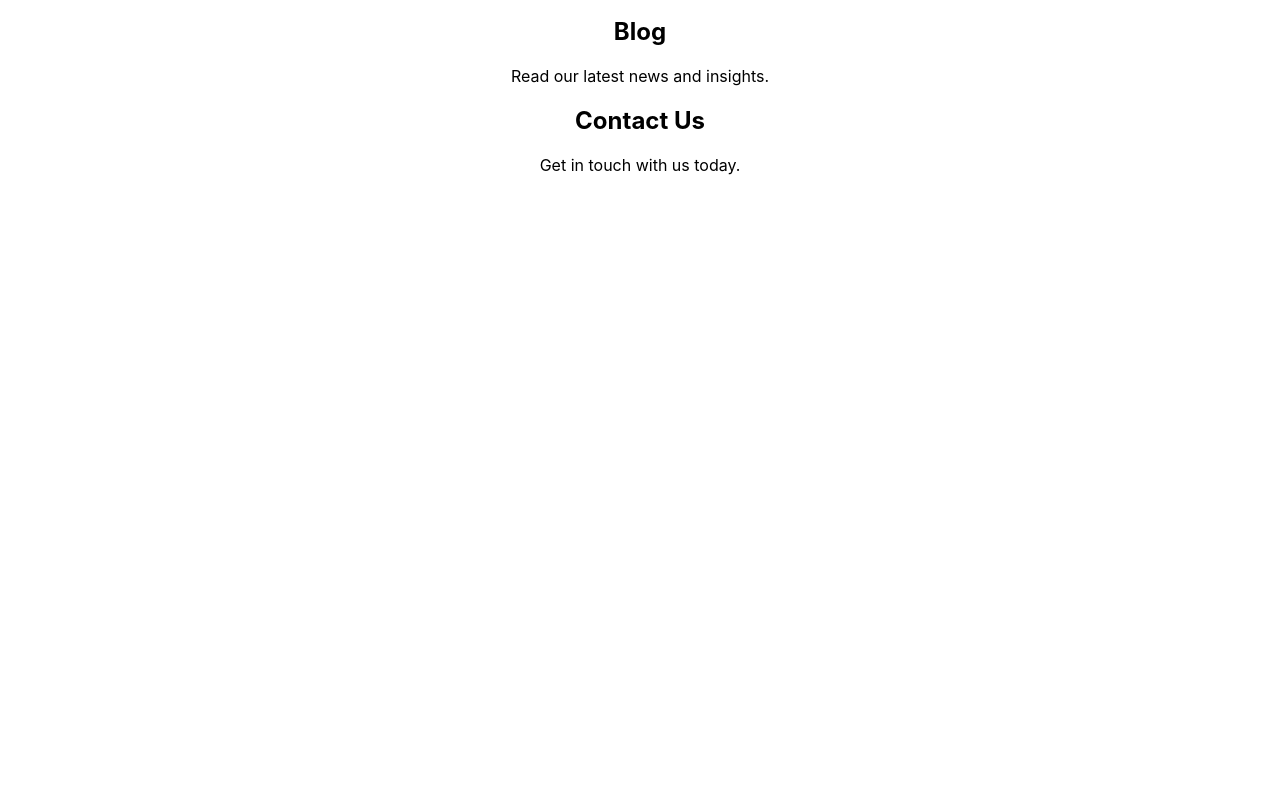
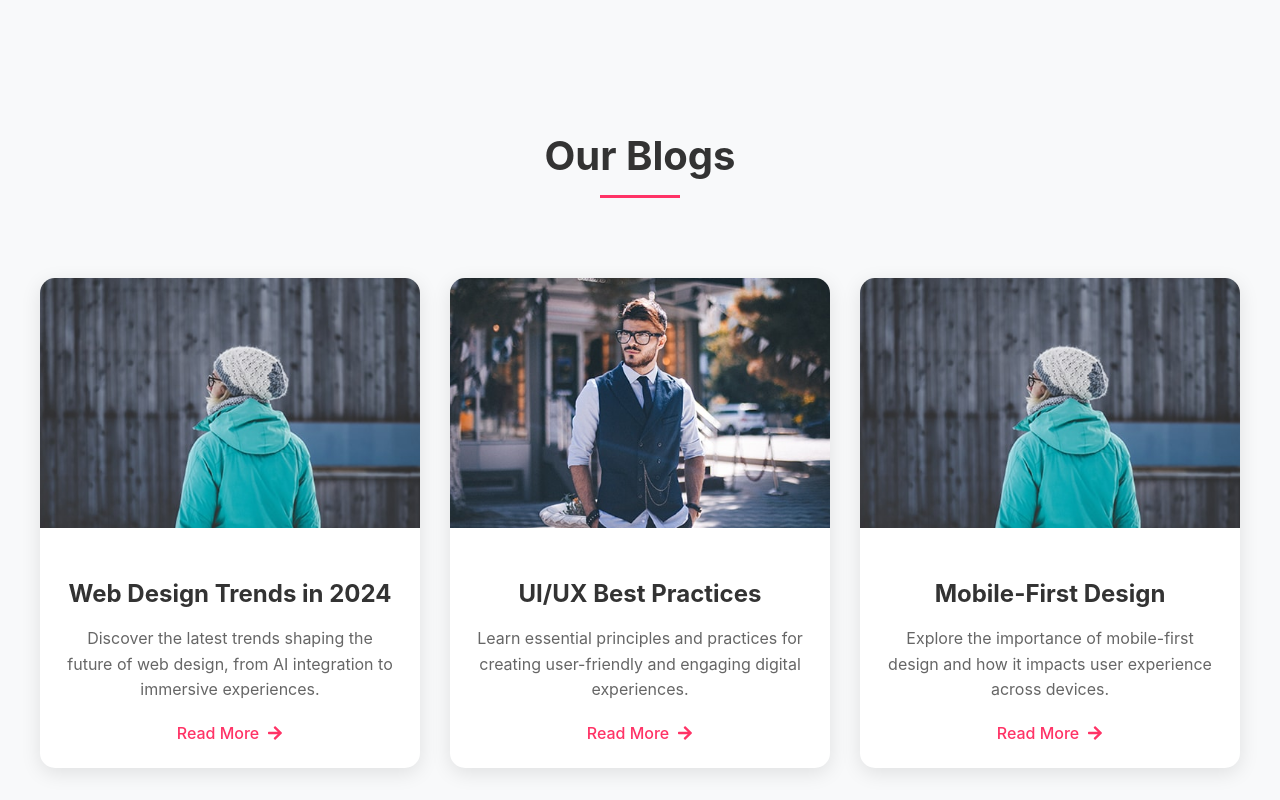
Before and after one commit to YoussefGad97/Fokir2, a React (Create React App) app: page / in a window 1280 px wide. Shown: the part 5320-6120 px from the top of the page. Before the commit the page ends 5511 px from the top, so only its background shows below. Built offline with nearby package versions, Linux system fonts and the light colour scheme.

Commit message:
Added Blog Section

```diff
--- a/src/pages/Home.js
+++ b/src/pages/Home.js
@@ -10,10 +10,11 @@ import project6 from "../assets/images/portfolio/6.jpg";
 import project7 from "../assets/images/portfolio/1.jpg";
 import project8 from "../assets/images/portfolio/2.jpg";
 import project9 from "../assets/images/portfolio/3.jpg";
-import client1 from "../assets/images/testimonial/2.jpg"
-import client2 from "../assets/images/testimonial/2.jpg"
-import client3 from "../assets/images/testimonial/2.jpg"
-import client4 from "../assets/images/testimonial/2.jpg"
+import client1 from "../assets/images/testimonial/2.jpg";
+import client2 from "../assets/images/testimonial/2.jpg";
+import blog1 from "../assets/images/blog/1.jpg";
+import blog2 from "../assets/images/blog/3.jpg";
+import blog3 from "../assets/images/blog/1.jpg";
 
 
 import {
@@ -31,6 +32,7 @@ import {
   FaFileDownload,
   FaCode,
   FaStar,
+  FaArrowRight
 } from "react-icons/fa";
 
 const Home = () => {
@@ -489,10 +491,52 @@ const Home = () => {
         </div>
       </section>
 
-      <section id="blog" className="section">
+      <section id="blog" className="section blog-section">
         <div className="container">
-          <h2>Blog</h2>
-          <p>Read our latest news and insights.</p>
+          <div className="section-title">
+            <h2>Our Blogs</h2>
+            <div className="title-separator"></div>
+          </div>
+          <div className="blog-grid">
+            <div className="blog-card">
+              <div className="blog-image">
+                <img src={blog1} alt="Blog 1" />
+              </div>
+              <div className="blog-content">
+                <h3>Web Design Trends in 2024</h3>
+                <p>Discover the latest trends shaping the future of web design, from AI integration to immersive experiences.</p>
+                <a href="#" className="read-more">
+                  Read More <FaArrowRight />
+                </a>
+              </div>
+            </div>
+
+            <div className="blog-card">
+              <div className="blog-image">
+                <img src={blog2} alt="Blog 2" />
+              </div>
+              <div className="blog-content">
+                <h3>UI/UX Best Practices</h3>
+                <p>Learn essential principles and practices for creating user-friendly and engaging digital experiences.</p>
+                <a href="#" className="read-more">
+                  Read More <FaArrowRight />
+                </a>
+              </div>
+            </div>
+
+            <div className="blog-card">
+              <div className="blog-image">
+                <img src={blog3} alt="Blog 3" />
+              </div>
+              <div className="blog-content">
+                <h3>Mobile-First Design</h3>
+                <p>Explore the importance of mobile-first design and how it impacts user experience across devices.</p>
+                <a href="#" className="read-more">
+                  Read More <FaArrowRight />
+                </a>
+              </div>
+            </div>
+          </div>
         </div>
       </section>
 
--- a/src/styles/Home.scss
+++ b/src/styles/Home.scss
@@ -918,3 +918,143 @@
     }
   }
 }
+
+.blog-section {
+  padding: 100px 0;
+  background-color: #f8f9fa;
+
+  .container {
+    max-width: 1200px;
+    margin: 0 auto;
+    padding: 0 20px;
+  }
+
+  .section-title {
+    text-align: center;
+    margin-bottom: 60px;
+
+    h2 {
+      font-size: 2.5rem;
+      color: #333;
+      margin-bottom: 15px;
+    }
+
+    .title-separator {
+      width: 80px;
+      height: 3px;
+      background: #ff3366;
+      margin: 0 auto;
+    }
+  }
+
+  .blog-grid {
+    display: grid;
+    grid-template-columns: repeat(3, 1fr);
+    gap: 30px;
+    padding: 20px 0;
+  }
+
+  .blog-card {
+    background: #fff;
+    border-radius: 15px;
+    overflow: hidden;
+    box-shadow: 0 5px 20px rgba(0, 0, 0, 0.1);
+    transition: transform 0.3s ease;
+
+    &:hover {
+      transform: translateY(-10px);
+    }
+
+    .blog-image {
+      width: 100%;
+      height: 250px;
+      overflow: hidden;
+
+      img {
+        width: 100%;
+        height: 100%;
+        object-fit: cover;
+        transition: transform 0.3s ease;
+      }
+
+      &:hover img {
+        transform: scale(1.1);
+      }
+    }
+
+    .blog-content {
+      padding: 25px;
+
+      h3 {
+        font-size: 1.5rem;
+        color: #333;
+        margin-bottom: 15px;
+        line-height: 1.4;
+      }
+
+      p {
+        font-size: 1rem;
+        line-height: 1.6;
+        color: #666;
+        margin-bottom: 20px;
+      }
+
+      .read-more {
+        display: inline-flex;
+        align-items: center;
+        gap: 8px;
+        color: #ff3366;
+        font-weight: 500;
+        text-decoration: none;
+        transition: all 0.3s ease;
+
+        svg {
+          transition: transform 0.3s ease;
+        }
+
+        &:hover {
+          color: #333;
+
+          svg {
+            transform: translateX(5px);
+          }
+        }
+      }
+    }
+  }
+}
+
+// Add responsive styles for blog section
+@media (max-width: 992px) {
+  .blog-section {
+    .blog-grid {
+      grid-template-columns: repeat(2, 1fr);
+    }
+  }
+}
+
+@media (max-width: 768px) {
+  .blog-section {
+    padding: 60px 0;
+
+    .section-title h2 {
+      font-size: 2rem;
+    }
+
+    .blog-grid {
+      grid-template-columns: 1fr;
+    }
+
+    .blog-card {
+      .blog-content {
+        h3 {
+          font-size: 1.3rem;
+        }
+
+        p {
+          font-size: 0.95rem;
+        }
+      }
+    }
+  }
+}
```
